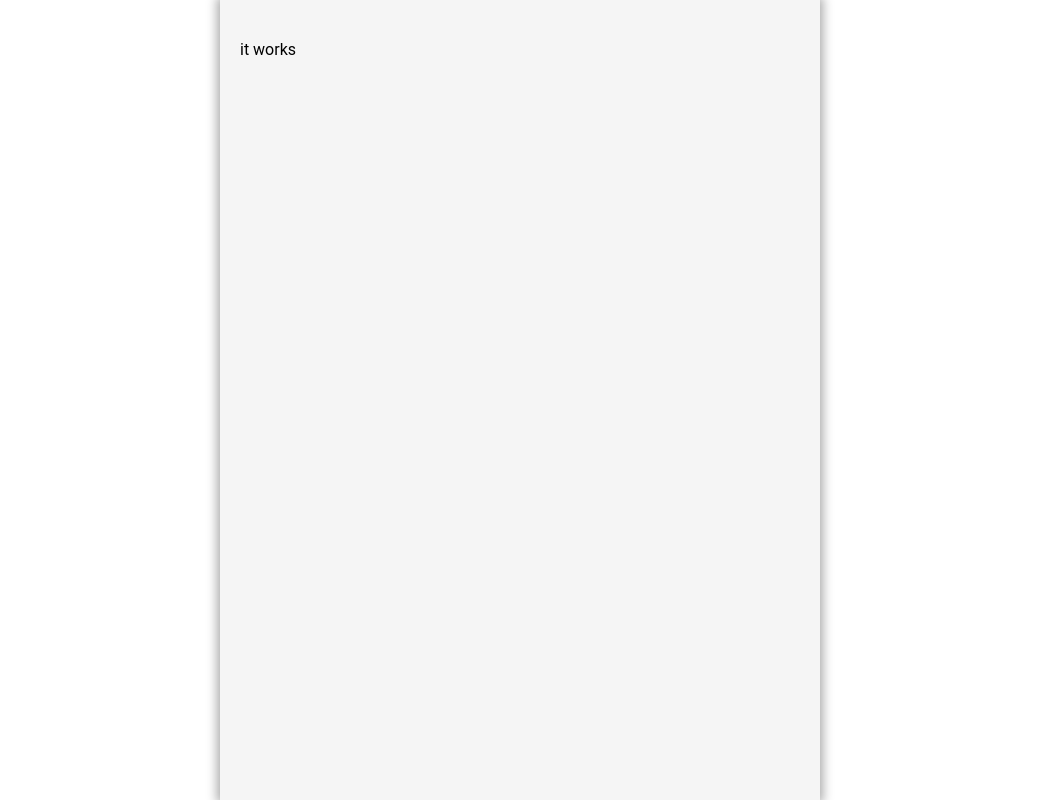
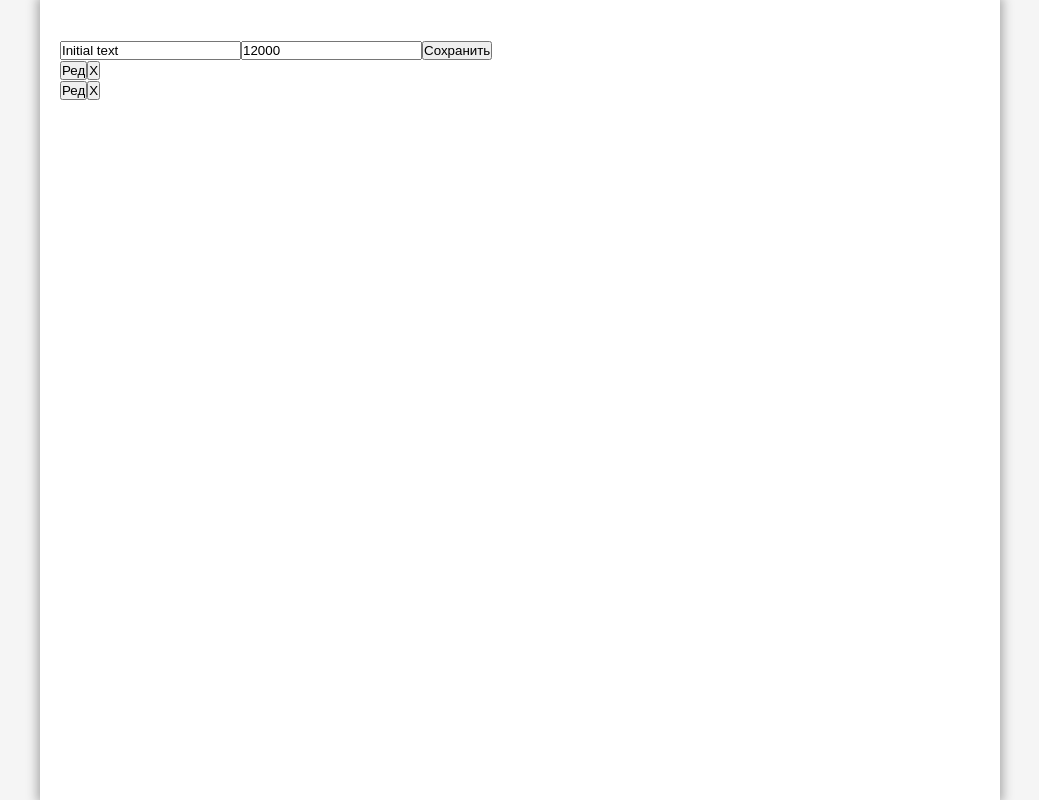
Before and after one commit to nirastor/ra-10-1-2-redux, a React (Create React App) app: page / in a window 1280 px wide. Shown: the whole page, without its empty margins (120-1159 px from the left). Built offline with nearby package versions, Linux system fonts and the light colour scheme.

Commit message:
some mistake with workItem

```diff
--- a/package.json
+++ b/package.json
@@ -7,6 +7,7 @@
     "@testing-library/jest-dom": "^4.2.4",
     "@testing-library/react": "^9.3.2",
     "@testing-library/user-event": "^7.1.2",
+    "nanoid": "^3.1.22",
     "react": "^17.0.2",
     "react-dom": "^17.0.2",
     "react-redux": "^7.2.3",
--- a/src/App.css
+++ b/src/App.css
@@ -5,13 +5,17 @@
   list-style-type: none;
 }
 
+body {
+  background-color: #f5f5f5;
+}
+
 .app {
   width: 80%;
   margin: 0 auto;
   padding: 40px 20px;
-  max-width: 600px;
+  max-width: 960px;
   min-height: 100vh;
-  background-color: #f5f5f5;
+  background-color: #fff;
   box-shadow: 0px 0px 10px 3px #aaaaaa;
   font-family: 'Roboto', 'Segoe UI', Verdana, sans-serif;
 }
--- a/src/App.js
+++ b/src/App.js
@@ -1,10 +1,15 @@
+// import React, { useState } from 'react';
 import React from 'react';
 import './App.css';
+import Form from './components/Form/Form'
+import WorksList from './components/WorksList/WorksList'
+
 
 function App() {
   return (
     <div className="app">
-      it works
+      <Form />
+      <WorksList />
     </div>
   );
 }
--- /dev/null
+++ b/src/app/formSlice.js
@@ -0,0 +1,22 @@
+import { createSlice } from '@reduxjs/toolkit'
+
+export const formSlice = createSlice({
+  name: 'form',
+  initialState: {
+    workName: 'Initial text',
+    workPrice: 12000,
+  },
+  reducers: {
+    setWorkName: (state, action) => {
+      state.workName = action.payload
+    },
+    setWorkPrice: (state, action) => {
+      state.workPrice = action.payload
+    },
+  },
+})
+
+// Action creators are generated for each case reducer function
+export const { setWorkName, setWorkPrice } = formSlice.actions
+
+export default formSlice.reducer
--- /dev/null
+++ b/src/app/store.js
@@ -0,0 +1,10 @@
+import { configureStore } from '@reduxjs/toolkit'
+import formReducer from './formSlice'
+import worksListReducer from './worksSlice'
+
+export default configureStore({
+  reducer: {
+    form: formReducer,
+    worksList: worksListReducer,
+  },
+})
--- /dev/null
+++ b/src/app/worksSlice.js
@@ -0,0 +1,25 @@
+import { createSlice } from '@reduxjs/toolkit'
+import { nanoid } from 'nanoid'
+
+export const worksListSlice = createSlice({
+  name: 'form',
+  initialState: {
+    works: [
+      {id: nanoid(), workName: 'Замена стекла', workPrice: 1000 },
+      {id: nanoid(), workName: 'Замена всего', workPrice: 9000 },
+    ]
+  },
+  reducers: {
+    // setWorkName: (state, action) => {
+    //   state.workName = action.payload
+    // },
+    // setWorkPrice: (state, action) => {
+    //   state.workPrice = action.payload
+    // },
+  },
+})
+
+// Action creators are generated for each case reducer function
+// export const { setWorkName, setWorkPrice } = formSlice.actions
+
+export default worksListSlice.reducer
--- /dev/null
+++ b/src/components/Form/Form.jsx
@@ -0,0 +1,26 @@
+import React from 'react'
+import { useSelector, useDispatch } from 'react-redux'
+import { setWorkName, setWorkPrice} from '../../app/formSlice'
+
+export default function Form() {
+  const workName = useSelector((state) => state.form.workName)
+  const workPrice = useSelector((state) => state.form.workPrice)
+  const dispatch = useDispatch()
+
+  const onTextChange = (e) => dispatch(setWorkName(e.target.value))
+  const onPriceChange = (e) => dispatch(setWorkPrice(+e.target.value))
+
+  const onFormSubmit = (e) => {
+    e.preventDefault()
+    console.log(workName)
+    console.log(workPrice)
+  }
+
+  return (
+    <form className="app-form" onSubmit={onFormSubmit}>
+      <input type="text" value={workName} id="form-text" onChange={onTextChange} />
+      <input type="digit" value={workPrice} id="form-price" onChange={onPriceChange} />
+      <button type="submit">Сохранить</button>
+    </form>
+  );
+}
--- /dev/null
+++ b/src/components/WorkItem/WorkItem.jsx
@@ -0,0 +1,12 @@
+import React from 'react'
+
+export default function WorkItem({ workName, workPrice }) {
+  return (
+    <>
+      <span>{workName} </span>
+      <span>{workPrice}</span>
+      <button>Ред</button>
+      <button>Х</button>
+    </>
+  );
+}
--- /dev/null
+++ b/src/components/WorksList/WorksList.jsx
@@ -0,0 +1,16 @@
+import React from 'react'
+import { useSelector } from 'react-redux'
+import WorkItem from '../WorkItem/WorkItem'
+
+export default function WorksList() {
+  const arr = useSelector((state) => state.worksList.works);
+  console.log(arr)
+
+  const items = arr.map((item) => (<li key={item.id}><WorkItem /></li>))
+
+  return (
+    <ul className="app-list">
+      {items}
+    </ul>
+  );
+}
--- /dev/null
+++ b/src/components/workItem.jsx/WorkItem.jsx
@@ -0,0 +1,9 @@
+import React from 'react'
+
+export default function WorkItem() {
+  return (
+    <>
+        <button>Ред</button>
+    </>
+  );
+}
--- a/src/index.js
+++ b/src/index.js
@@ -2,10 +2,14 @@ import React from 'react';
 import ReactDOM from 'react-dom';
 import './index.css';
 import App from './App';
+import store from './app/store'
+import { Provider } from 'react-redux'
 
 ReactDOM.render(
   <React.StrictMode>
-      <App />
+    <Provider store={store}>
+        <App />
+    </Provider>
   </React.StrictMode>,
   document.getElementById('root')
 );
```
Also changed, not shown: 1 other file (tests, documents, lock files or other folders).
